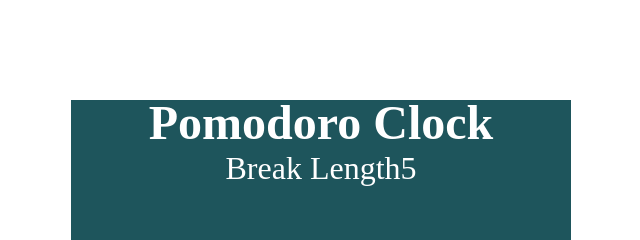
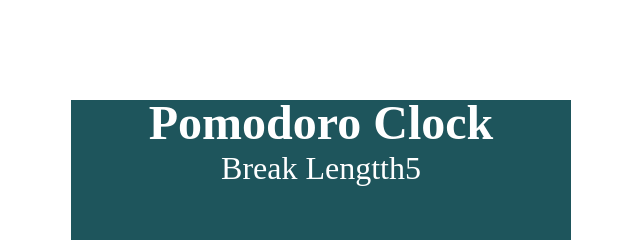
Before and after one commit to yrufai/fcc-pomodoro-clock, a React (Create React App) app: page / in a window 1280 px wide. Shown: the top 240 px of the page, without its empty margins (319-959 px from the left). Built offline with nearby package versions, Linux system fonts and the light colour scheme.

Commit message:
initial commit

```diff
--- a/src/App.js
+++ b/src/App.js
@@ -7,7 +7,7 @@ class App extends Component {
       <div className="App">
         <div className="main-title"> Pomodoro Clock</div>
         <div className="length-control">
-          <div id="break-label">Break Length </div>
+          <div id="break-label">Break Lengtth </div>
           <div id="break-decrement"> </div>
           <div id="break-length">5</div>
           <div id="break-increment"> </div>
```
